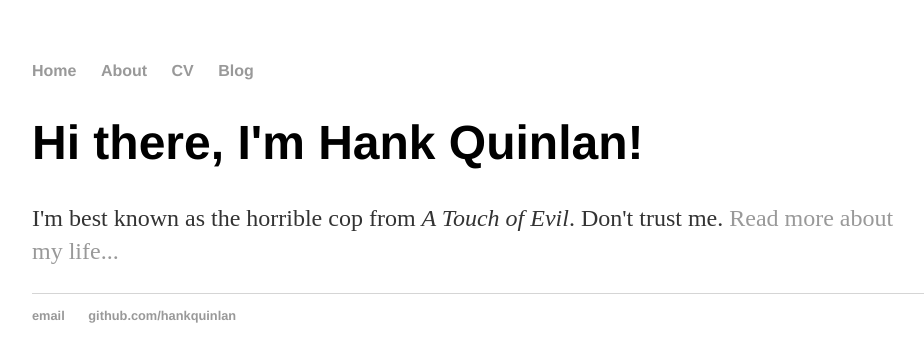
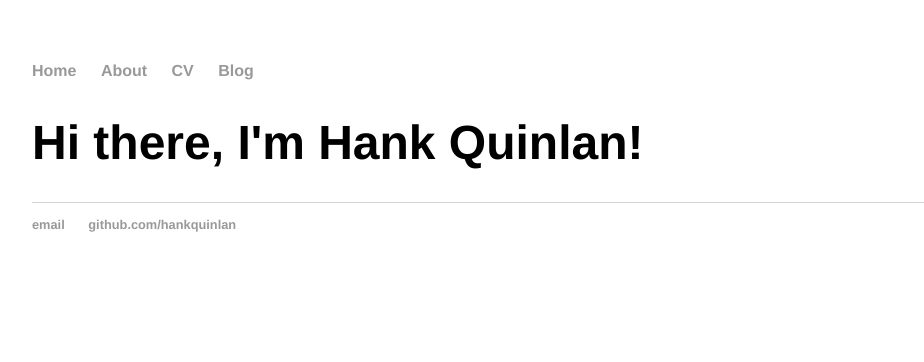
Before and after one commit to perceivelab/database-course, a Jekyll site: the page built from index.html, in a window 1280 px wide. Shown: the top 362 px of the page, without its empty margins (160-1084 px from the left). Built offline with Jekyll 4.4.1, drawn with Linux system fonts in a browser that asks for light colours.

Commit message:
Update index.html

```diff
--- a/index.html
+++ b/index.html
@@ -5,5 +5,4 @@ title: Web Programming Course
 
 		<div class="blurb">
 			<h1>Hi there, I'm Hank Quinlan!</h1>
-			<p>I'm best known as the horrible cop from <em>A Touch of Evil</em>. Don't trust me. <a href="/about">Read more about my life...</a></p>
 		</div>
```
